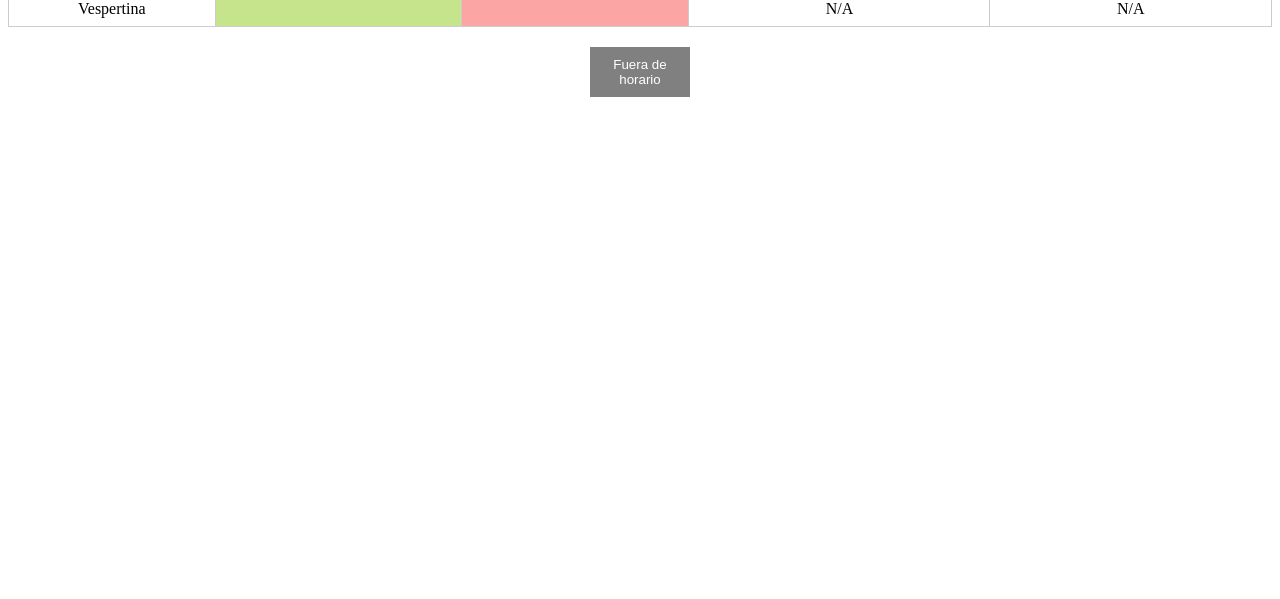
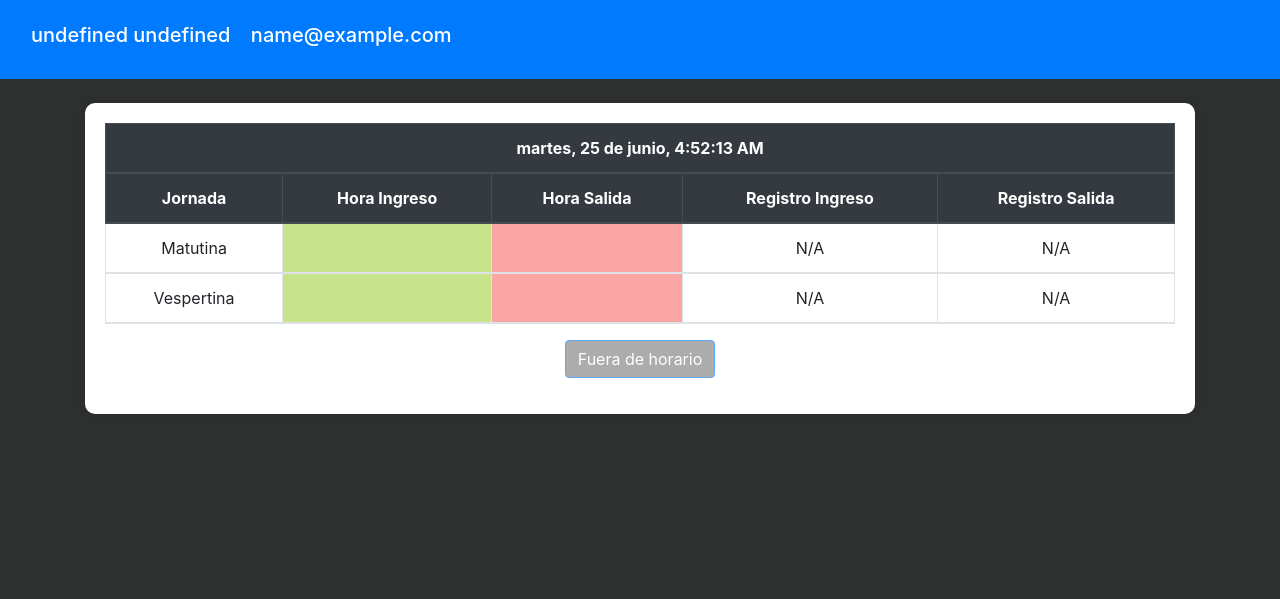
Before and after one commit to xxxMichael/Visual, a PHP site: page /index.php?action=inicio in a window 1280 px wide. Shown: the part 201-800 px from the top of the page. Run offline with PHP 8.4, Linux system fonts and the light colour scheme; the visitor is signed in with stand-in values (Sample User, id 1); data that the repository does not hold is empty.

Commit message:
estilos asistencia

```diff
--- a/models/conexion.php
+++ b/models/conexion.php
@@ -5,7 +5,7 @@
     {
         $servername = "localhost";
         $username = "root";
-        $password = "";
+        $password = "root";
         $dbName = "visualfinal";
         $conn = mysqli_connect($servername, $username, $password, $dbName);
         if (!$conn) {
--- a/views/interfaces/GestionInOut.php
+++ b/views/interfaces/GestionInOut.php
@@ -27,27 +27,58 @@
 <head>
     <meta charset="UTF-8">
     <meta name="viewport" content="width=device-width, initial-scale=1.0">
-    <link rel="stylesheet" href="css/Gestion.css">
-
+    <link rel="stylesheet" href="https://stackpath.bootstrapcdn.com/bootstrap/4.5.2/css/bootstrap.min.css">
+    <link rel="stylesheet" href="https://use.fontawesome.com/releases/v5.15.1/css/all.css">
+    <script src="https://code.jquery.com/jquery-3.5.1.min.js"></script>
+    <script src="https://stackpath.bootstrapcdn.com/bootstrap/4.5.2/js/bootstrap.min.js"></script>
     <title>Registro Jornada</title>
     <style>
-        .header-container {
-            display: flex;
-            justify-content: center;
-            align-items: center;
-            margin-top: 60px;
-
+        body {
+            background-color: #2e302f;
         }
 
-        .header-container h2 {
-            margin: 0 10px;
-            /* Espacio entre los h2 */
+        .custom-navbar {
+            background-color: #007bff;
         }
 
-        table {
-            width: 100%;
-            border-collapse: collapse;
-            margin-bottom: 20px;
+        .custom-navbar .navbar-brand,
+        .custom-navbar .nav-link {
+            color: #fff !important;
+        }
+
+        .custom-navbar .nav-link:hover {
+            color: #ffc107 !important;
+        }
+
+        .custom-header {
+            background: url('imges/uta-banner.jpg') no-repeat center center;
+            background-size: cover;
+            height: 200px;
+            display: flex;
+            align-items: center;
+            justify-content: center;
+        }
+
+        .custom-header h1 {
+            color: #fff;
+            text-align: center;
+            padding: 70px 0;
+        }
+
+        .table-container {
+            background-color: #ffffff;
+            border-radius: 10px;
+            box-shadow: 0 0 10px rgba(0, 0, 0, 0.1);
+            padding: 20px;
+        }
+
+        .custom-footer {
+            background-color: #007bff;
+            color: #fff;
+        }
+
+        .table-container h2 {
+            color: #000;
         }
 
         th,
@@ -70,42 +101,46 @@
             background-color: #fca5a5;
             /* Rojo pastel */
         }
-
-        button {
-            display: block;
-            width: 100px;
-            padding: 10px;
-            margin: 0 auto;
-            background-color: #4CAF50;
-            color: white;
-            border: none;
-            cursor: pointer;
-        }
-
-        button:hover {
-            background-color: #45a049;
-        }
     </style>
 
 </head>
 
 <body>
+    <header class="custom-header">
+        <h1>Empresa Electrica Ambato</h1>
+    </header>
+    <nav class="navbar navbar-expand-lg navbar-light custom-navbar">
+        <div class="container-fluid">
 
-    <div class="header-container">
-        <h2 id="nombreUser">Nombre del Empleado</h2>
-        <h2><?php echo htmlspecialchars($email); ?></h2>
+            <div class="navbar-text ">
+                <h2 class="navbar-brand" id="nombreUser">Nombre del Empleado</h2>
+                <h2 class="navbar-brand"><?php echo htmlspecialchars($email); ?></h2>
             </div>
 
-    <table>
+            <?php if ($rol === 'empleado') { ?>
+                <div class="text-end">
+                    <form method="POST" action="">
+                        <button type="submit" class="btn btn-primary" name="logout">Cerrar sesión</button>
+                    </form>
+                </div>
+            <?php } ?>
+        </div>
+    </nav>
+    <div class="container mt-4">
+        <div class="table-container">
+
+            <table class="table table-bordered table-striped" id="dg">
+                <thead class="thead-dark">
+
                     <tr>
-            <td colspan="5" id="fecha"></td>
+                        <th scope="col" colspan="5" id="fecha"></th>
                     </tr>
                     <tr>
-            <td>Jornada</td>
-            <td>Hora Ingreso</td>
-            <td>Hora Salida</td>
-            <td>Registro Ingreso</td>
-            <td>Registro Salida</td>
+                        <th scope="col">Jornada</th>
+                        <th scope="col">Hora Ingreso</th>
+                        <th scope="col">Hora Salida</th>
+                        <th scope="col">Registro Ingreso</th>
+                        <th scope="col">Registro Salida</th>
                     </tr>
                     <tr id="matutina">
                         <td>Matutina</td>
@@ -121,20 +156,17 @@
                         <td id="registro_entrada_tarde"></td>
                         <td id="registro_salida_tarde"></td>
                     </tr>
+                </thead>
+
             </table>
-    <button id="btn_submit">Cargando...</button>
-    <?php
-    if ($rol === 'empleado') {
-        ?>
-        <div>
-            <form method="POST" action="">
-                <button style="margin-top:10px" type="submit" name="logout">Cerrar sesión</button>
-            </form>
+            <div class="mb-3 d-flex justify-content-center">
+                <button class="btn btn-primary" id="btn_submit">Cargando...</button>
+
             </div>
-        <?php
 
-    }
-    ?>
+        </div>
+    </div>
+
 
     <script>
         const btnSubmit = document.getElementById('btn_submit');
```
Lines whose indentation alone changed are shown as unchanged.
